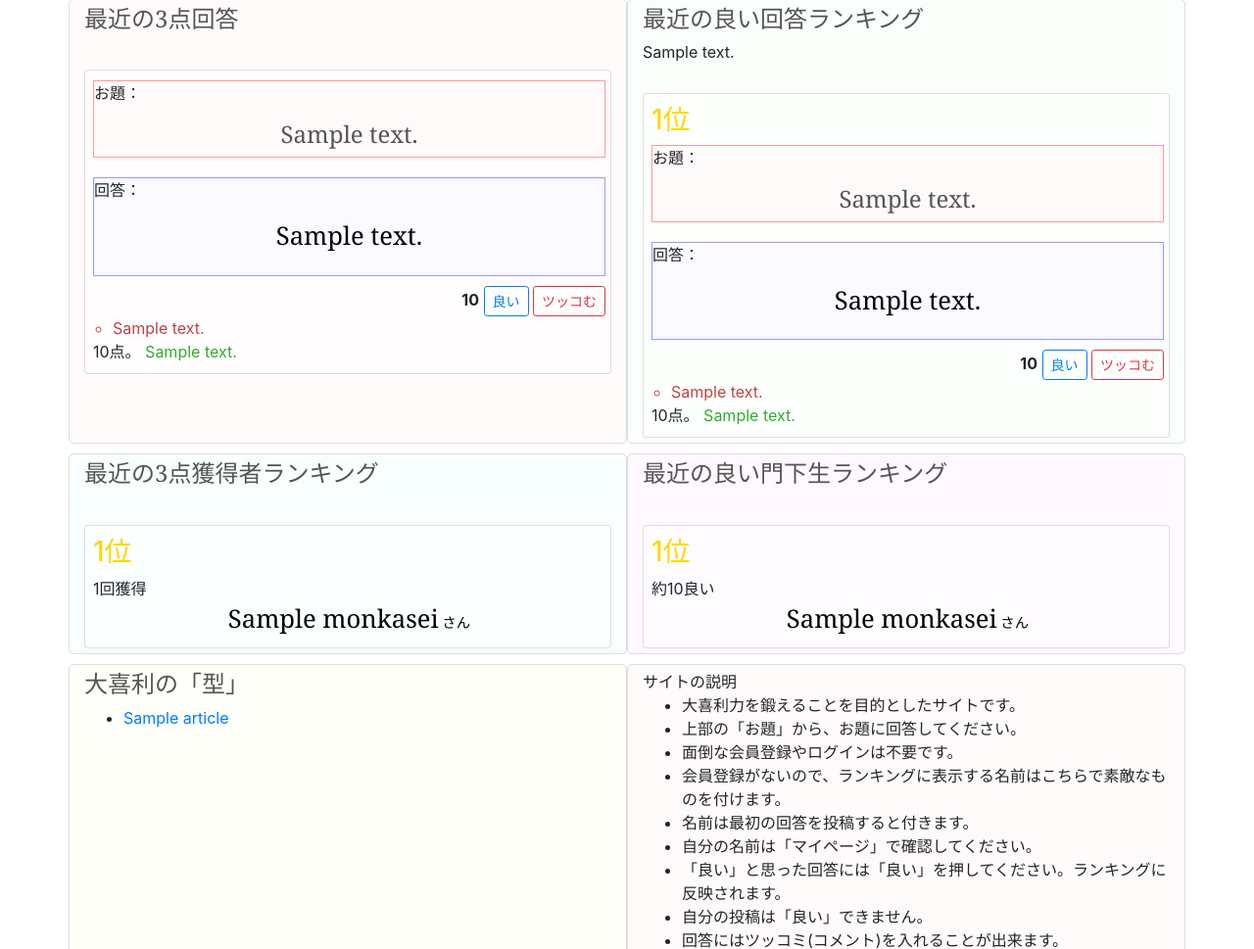
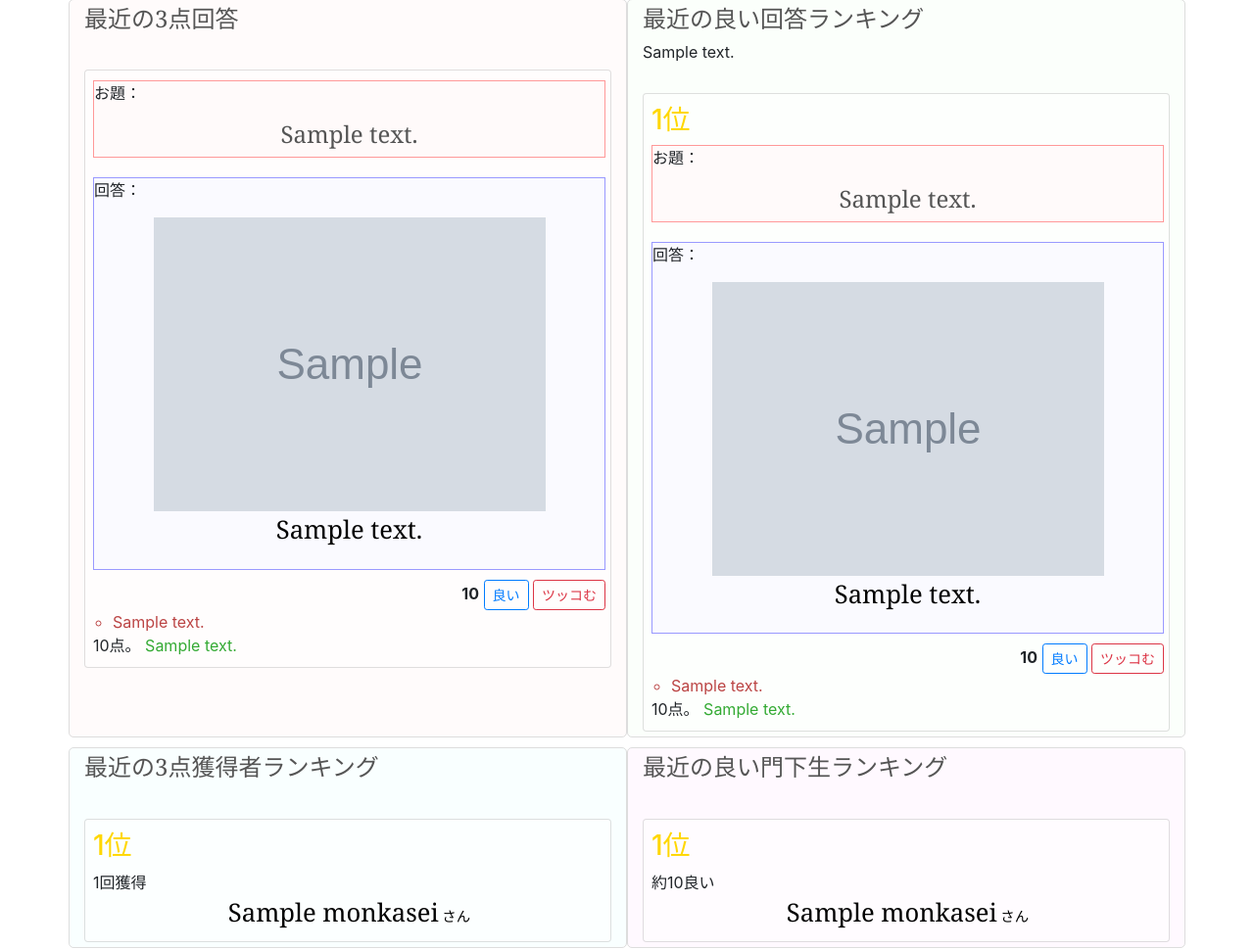
Before and after one commit to agajo/oogiridojo_app_on_django, a Django app: template templates/oogiridojo/index.html in a window 1280 px wide. Shown: the part 213-1182 px from the top of the page at 98% size. Run offline with Django 3.2, Linux system fonts and the light colour scheme; the template is opened without the code that fills it: most values are stand-ins (such as "Sample title", 1, 10 or a date in 2020); grey boxes marked "Sample" are stand-in pictures; some libraries are stand-ins or nearby versions.

Commit message:
表示系完成。あとは、色とか太さとか触れる用にする

```diff
--- a/static/oogiridojo/style.css
+++ b/static/oogiridojo/style.css
@@ -58,3 +58,6 @@ div.answer_buttons{
 span.number_one_indicator{
     color:#e00;
 }
+div.answer_image{
+    text-align:center;
+}
--- a/templates/oogiridojo/great_answers.html
+++ b/templates/oogiridojo/great_answers.html
@@ -28,6 +28,11 @@
                         </div>
                         <div class="answer_container">
                             <p>回答：</p>
+                            {% if answer.img_datauri %}{# 画像がある場合は表示する #}
+                                <div class="answer_image">
+                                    <img src="{{ answer.img_datauri }}">
+                                </div>
+                            {% endif %}
                             <a href="{% url 'oogiridojo:odai' answer.odai.id %}#answer_id_{{ answer.id }}">
                                 <div class="ranking_answer_text">{{ answer.answer_text }}</div>
                             </a>
--- a/templates/oogiridojo/index.html
+++ b/templates/oogiridojo/index.html
@@ -54,6 +54,11 @@
                         </div>
                         <div class="answer_container">
                             <p>回答：</p>
+                            {% if answer.img_datauri %}{# 画像がある場合は表示する #}
+                                <div class="answer_image">
+                                    <img src="{{ answer.img_datauri }}">
+                                </div>
+                            {% endif %}
                             <a href="{% url 'oogiridojo:odai' answer.odai.id %}#answer_id_{{ answer.id }}">
                                 <div class="ranking_answer_text">{{ answer.answer_text }}</div>
                             </a>
@@ -126,6 +131,11 @@
                         </div>
                         <div class="answer_container">
                             <p class="answer_label">回答：</p>
+                            {% if answer.img_datauri %}{# 画像がある場合は表示する #}
+                                <div class="answer_image">
+                                    <img src="{{ answer.img_datauri }}">
+                                </div>
+                            {% endif %}
                             <a href="{% url 'oogiridojo:odai' answer.odai.id %}#answer_id_{{ answer.id }}">
                                 <div class="ranking_answer_text">{{ answer.answer_text }}</div>
                             </a>
--- a/templates/oogiridojo/mypage.html
+++ b/templates/oogiridojo/mypage.html
@@ -26,6 +26,11 @@
                         <a href="{% url 'oogiridojo:odai' answer.odai.id %}">
                             <h4 class="odai_text">{{ answer.odai.odai_text }}</h4>
                         </a>
+                            {% if answer.img_datauri %}{# 画像がある場合は表示する #}
+                                <div class="answer_image">
+                                    <img src="{{ answer.img_datauri }}">
+                                </div>
+                            {% endif %}
                         <a href="{% url 'oogiridojo:odai' answer.odai.id %}#answer_id_{{ answer.id }}">
                             <div class="ranking_answer_text">{{ answer.answer_text }}</div>
                         </a>
--- a/templates/oogiridojo/odai_detail.html
+++ b/templates/oogiridojo/odai_detail.html
@@ -25,6 +25,11 @@
                 {% for answer in odai.answer_list %}
                 {# ここでodai.answer_list.reverseとして逆順にすると、何故かis_number_oneが全部消えちゃう #}
                     <li id="answer_id_{{ answer.id }}" class="answer_text list-group-item">
+                            {% if answer.img_datauri %}{# 画像がある場合は表示する #}
+                                <div class="answer_image">
+                                    <img src="{{ answer.img_datauri }}">
+                                </div>
+                            {% endif %}
                         <div>{{ answer.answer_text }}</div>
                         <div class="answer_buttons">
                             <span {% if answer.is_number_one %}class="number_one_indicator"{% endif %}>
--- a/templates/oogiridojo/yoi_ranking.html
+++ b/templates/oogiridojo/yoi_ranking.html
@@ -30,6 +30,11 @@
                         </div>
                         <div class="answer_container">
                             <p class="answer_label">回答：</p>
+                            {% if answer.img_datauri %}{# 画像がある場合は表示する #}
+                                <div class="answer_image">
+                                    <img src="{{ answer.img_datauri }}">
+                                </div>
+                            {% endif %}
                             <a href="{% url 'oogiridojo:odai' answer.odai.id %}#answer_id_{{ answer.id }}">
                                 <div class="ranking_answer_text">{{ answer.answer_text }}</div>
                             </a>
```
